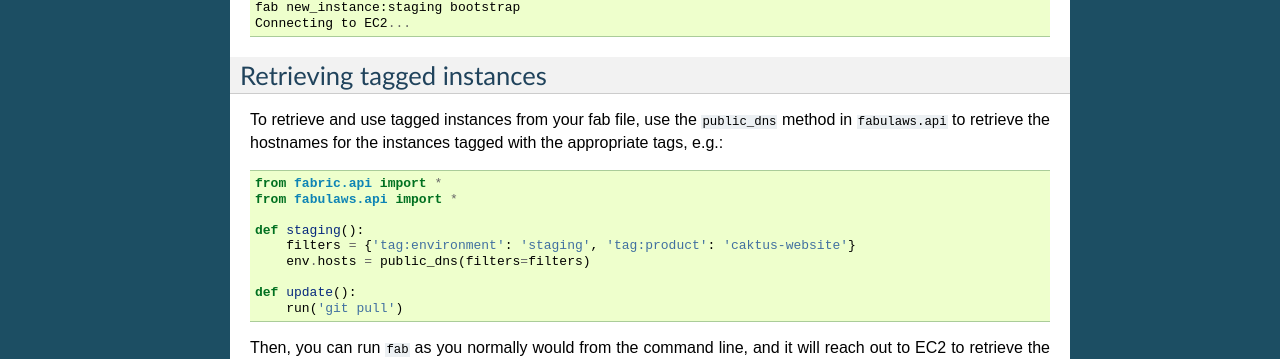
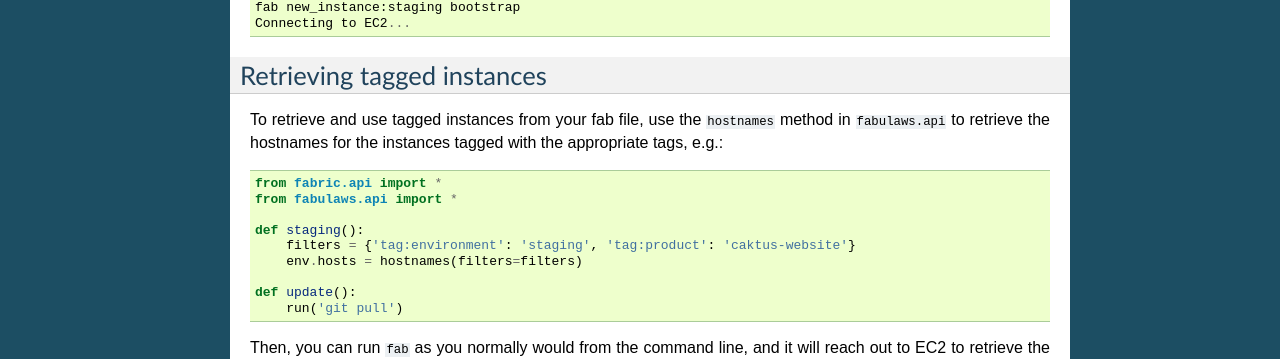
Before and after one commit to caktus/fabulaws, a Sphinx documentation site: the page built from docs/using.rst, in a window 1280 px wide. Shown: the part 956-1315 px from the top of the page. Built offline with Sphinx 7.4.7, drawn with Linux system fonts in a browser that asks for light colours.

Commit message:
add hostnames() method to api and update docs

```diff
--- a/docs/using.rst
+++ b/docs/using.rst
@@ -60,7 +60,7 @@
 Retrieving tagged instances
 ---------------------------
 
-To retrieve and use tagged instances from your fab file, use the ``public_dns``
+To retrieve and use tagged instances from your fab file, use the ``hostnames``
 method in ``fabulaws.api`` to retrieve the hostnames for the instances
 tagged with the appropriate tags, e.g.::
 
@@ -69,7 +69,7 @@
 
     def staging():
         filters = {'tag:environment': 'staging', 'tag:product': 'caktus-website'}
-        env.hosts = public_dns(filters=filters)
+        env.hosts = hostnames(filters=filters)
 
     def update():
         run('git pull')
```
Also changed, not shown: 1 other file.
